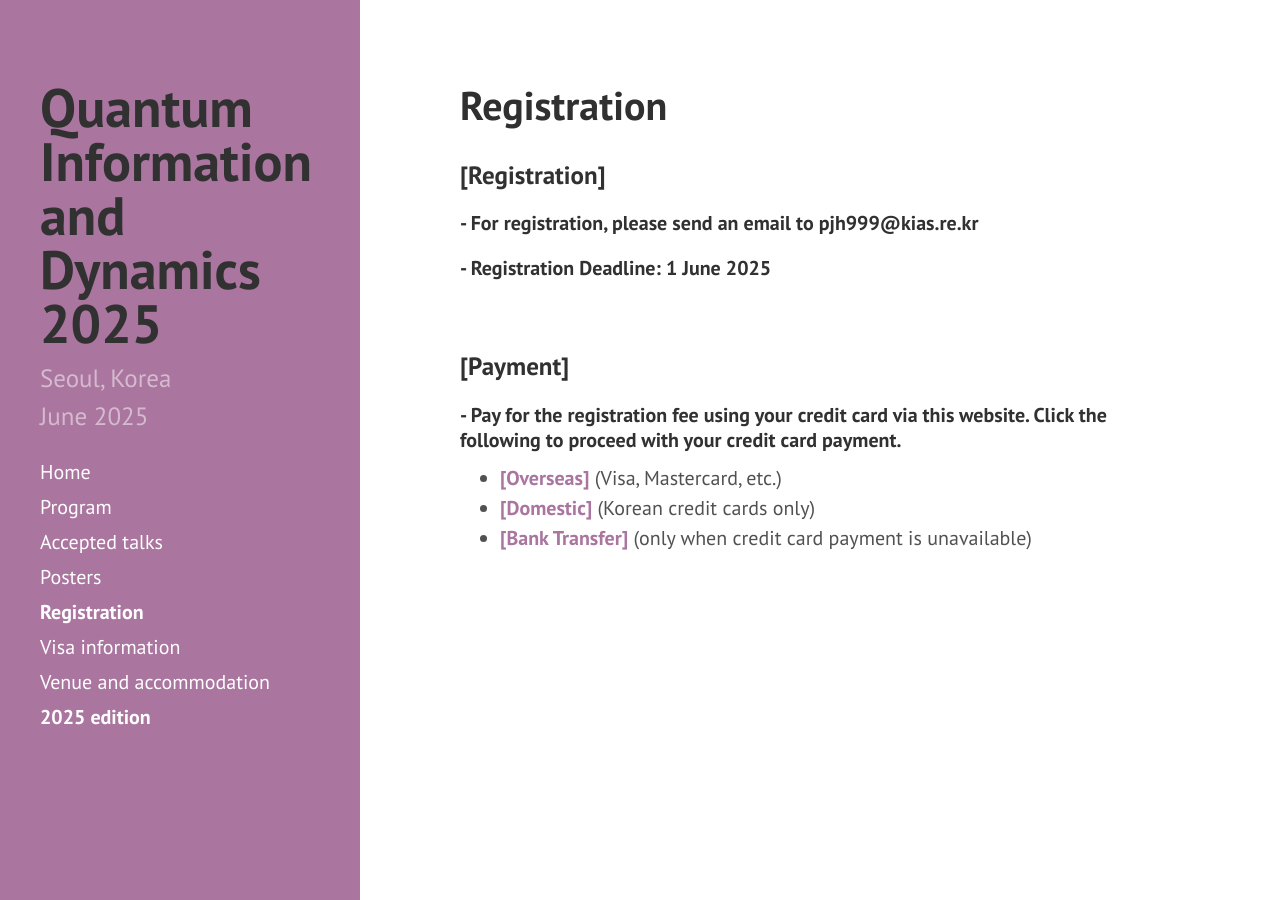
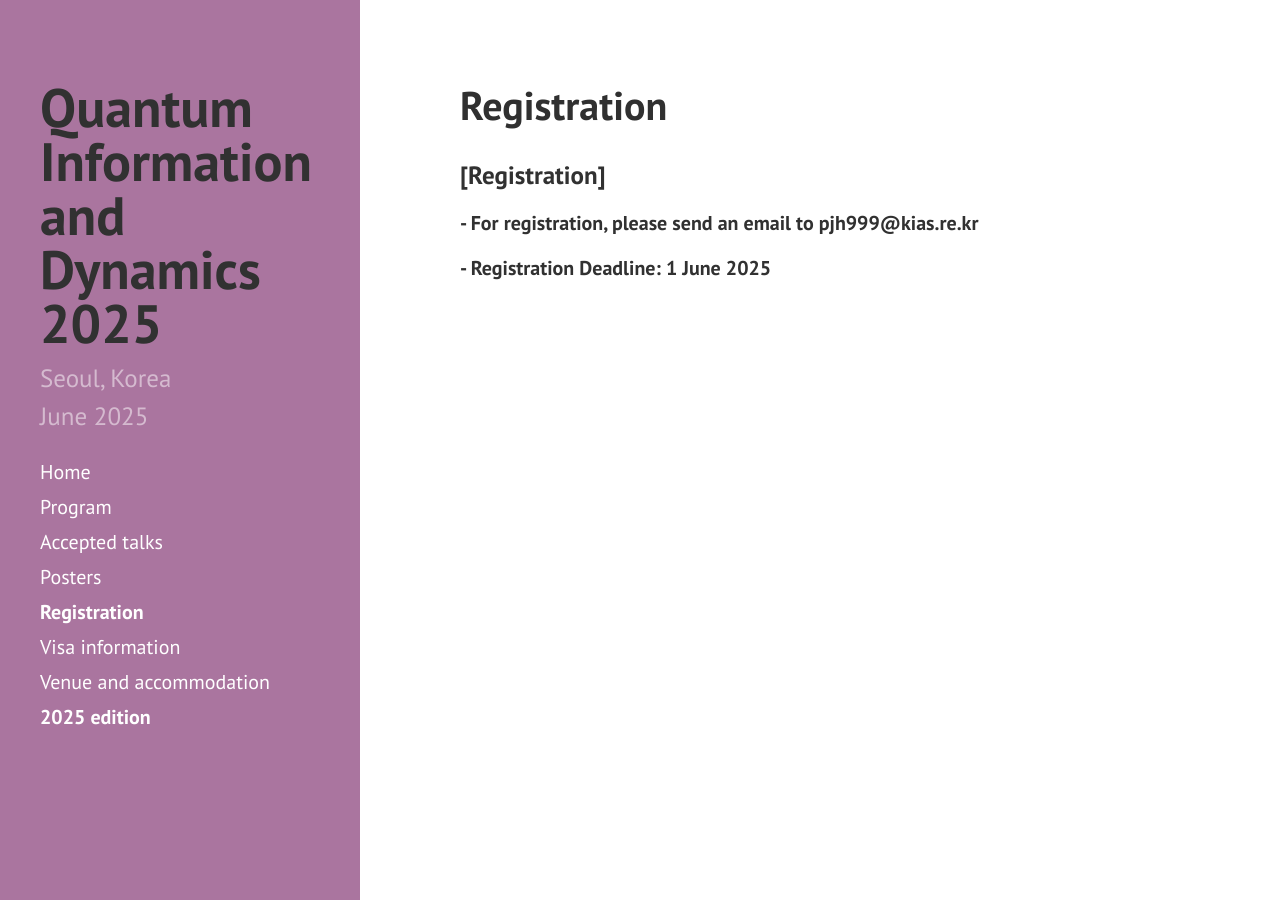
Before and after one commit to yeon-lee/yeon-lee.github.io, a Jekyll site: the page built from registration.md, in a window 1280 px wide. Built offline with Jekyll 4.4.1, drawn with Linux system fonts in a browser that asks for light colours; nearby versions of some CDN libraries.

Commit message:
Update registration.md

```diff
--- a/registration.md
+++ b/registration.md
@@ -7,12 +7,3 @@ order: 4
 ### [Registration]
 #### - For registration, please send an email to pjh999@kias.re.kr
 #### - Registration Deadline: 1 June 2025
-<br/>
-
-### [Payment]
-#### - Pay for the registration fee using your credit card via this website. Click the following to proceed with your credit card payment.
-* <a href = "http://events.kias.re.kr/h/quantumresources.science/?pageNo=5690">**[Overseas]**</a> (Visa, Mastercard, etc.)
-* <a href = "http://events.kias.re.kr/h/quantumresources.science/?pageNo=5689">**[Domestic]**</a> (Korean credit cards only)
-* <a href = "http://events.kias.re.kr/h/quantumresources.science/?pageNo=5688">**[Bank Transfer]**</a> (only when credit card payment is unavailable)
-
-<br/>
```
